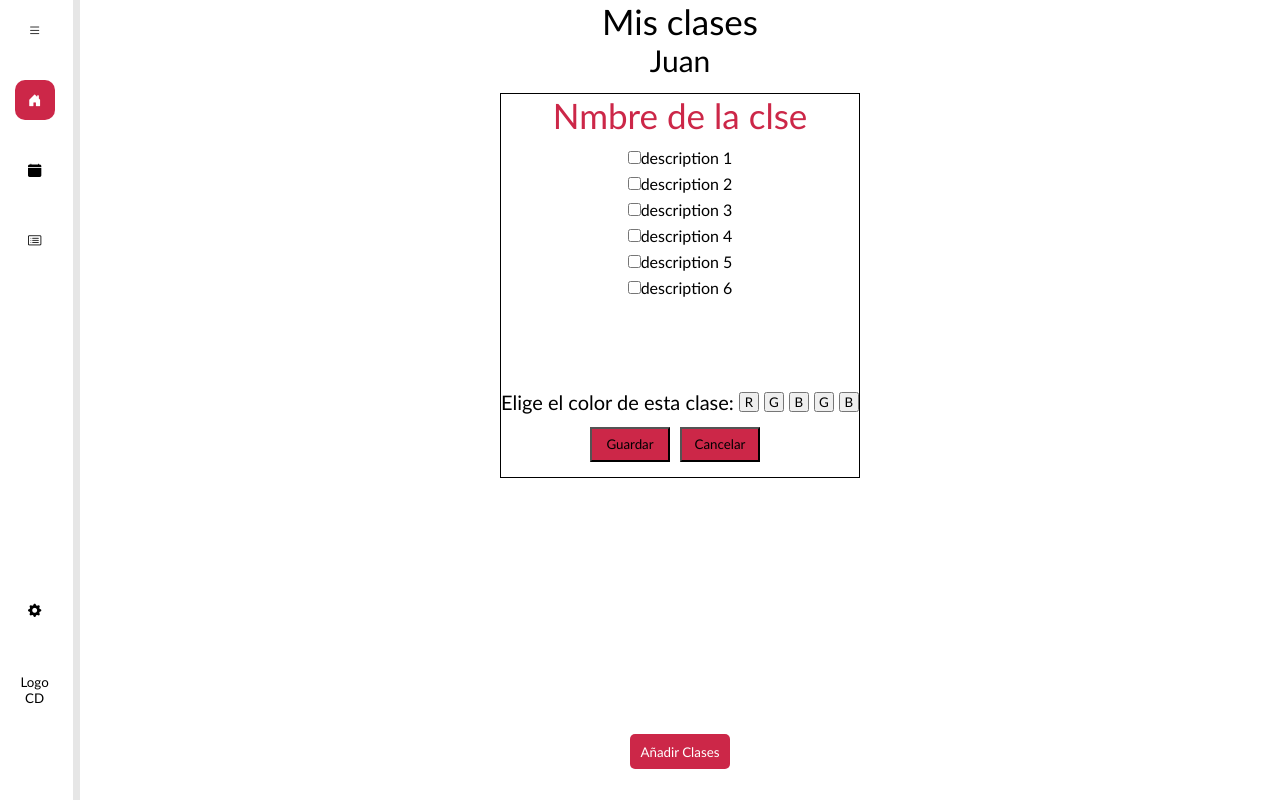
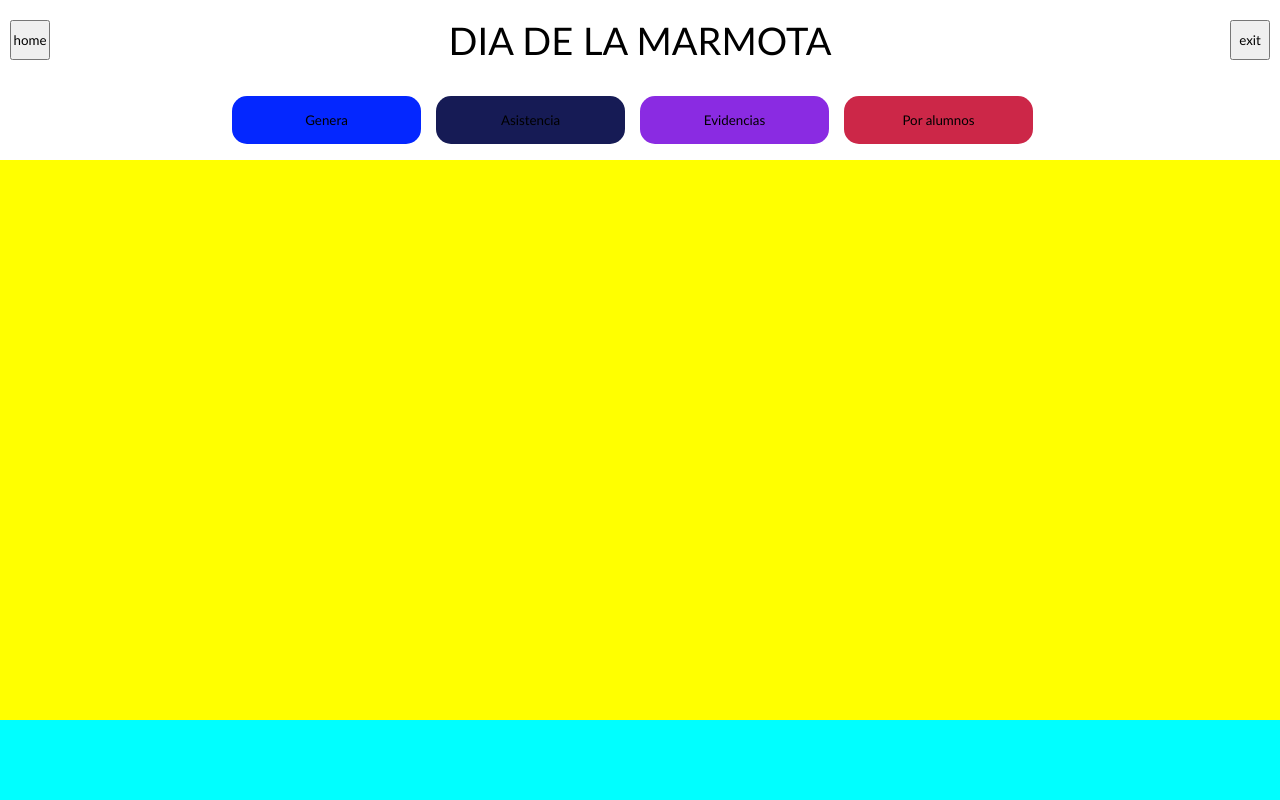
Before and after one commit to OlafGG/FrontServicioSocial, a React (Create React App) app: page / in a window 1280 px wide. Built offline with nearby package versions, Linux system fonts and the light colour scheme.

Commit message:
Edit class finished, and class information window added

```diff
--- a/src/App.js
+++ b/src/App.js
@@ -2,6 +2,7 @@ import './App.css';
 import CardClass from './components/pure/card.class';
 import ClassForm from './components/pure/form/class.form';
 import Login from './login/login';
+import ClassAddInfoEdit from './pages/class/class.add.info.edit';
 import HomePage from './pages/home/HomePage';
 
 
@@ -11,7 +12,8 @@ function App() {
   return (
     <div className="App">
       {/*<Login></Login>*/}
-      <HomePage></HomePage>
+      {/*<HomePage></HomePage>*/}
+      <ClassAddInfoEdit></ClassAddInfoEdit>
     </div>
   );
 }
--- /dev/null
+++ b/src/css/class.add.info.edit.css
@@ -0,0 +1,69 @@
+.class-add-information-edit{
+    width: 100vw;
+    height: 100vh;
+    box-sizing: border-box;
+    display: block;
+}
+
+.class-add-info-title{
+    width: 100%;
+    height: 10%;
+    text-align: center;
+    align-items: center;
+    display: flex;
+    justify-content: space-between;
+    padding: 10px;
+    box-sizing: border-box;
+}
+
+.class-edit-info-button-title{
+    width: 40px;
+    height:40px;
+}
+#class-edit-info-title{
+    font-size: 38px;
+}
+
+.class-add-info-buttons-up{
+    width: 100%;
+    height: 10%;
+    display: flex;
+    justify-content:center;
+    padding-left: 10px;
+    padding-right: 10px;
+    align-items: center;
+    justify-items: center;
+}
+
+.class-info-general-buttons{
+    width: 15%;
+    height: 60%;
+    border-radius: 15px;
+    border: none;
+    margin-right: 15px;
+}
+
+#general{
+    background-color: rgb(4, 39, 255);
+}
+#asistencia{
+    background-color: rgb(22, 27, 85);
+}
+#evidencias{
+    background-color: blueviolet;
+}
+#por-alumnos{
+    background-color: rgb(204, 39, 72);
+}
+
+.class-add-info-students{
+    width: 100%;
+    height: 70%;
+    background-color: yellow;
+}
+
+.class-add-info-buttons-edit{
+    width: 100%;
+    height: 10%;
+    background-color: aqua;
+}
--- a/src/css/class.card.css
+++ b/src/css/class.card.css
@@ -46,6 +46,7 @@
     align-items: center;
     border: none;
     color: black;
+    background-color: white;
 }
 
 #trash-icon-class{
--- a/src/css/edit.info.cass.css
+++ b/src/css/edit.info.cass.css
@@ -54,6 +54,8 @@ li{
     height: 20px;
     margin-left: 5px;
     float: right;
+    border-radius: 5px;
+    border: none;
 }
 
 .button-edit-class{
@@ -61,4 +63,27 @@ li{
     height: 35px;
     background-color: rgb(204, 39, 72);
     margin-right: 10px;
+    color: white;
+    border-radius: 5px;
+    border: none;
 }
+
+#rosa{
+    background-color: rgb(204, 39, 72);
+}
+
+#morado{
+    background-color: blueviolet;
+}
+
+#azulM{
+    background-color: rgb(22, 27, 85);
+}
+
+#azulC{
+    background-color: rgb(4, 39, 255);
+}
+
+#negro{
+    background-color: rgb(50, 50, 50);
+}
--- /dev/null
+++ b/src/pages/class/class.add.info.edit.jsx
@@ -0,0 +1,28 @@
+import React from 'react';
+import '../../css/class.add.info.edit.css'
+
+const ClassAddInfoEdit = () => {
+    return (
+        <div className='class-add-information-edit'>
+            <div className='class-add-info-title'>
+                <button className='class-edit-info-button-title'>home</button>
+                <label id='class-edit-info-title'>DIA DE LA MARMOTA</label>
+                <button className='class-edit-info-button-title'>exit</button>
+            </div>
+            <div className='class-add-info-buttons-up'>
+                <button className='class-info-general-buttons' id='general'>Genera</button>
+                <button className='class-info-general-buttons' id='asistencia'>Asistencia</button>
+                <button className='class-info-general-buttons' id='evidencias'>Evidencias</button>
+                <button className='class-info-general-buttons' id='por-alumnos'>Por alumnos</button>
+            </div>
+            <div className='class-add-info-students'>
+
+            </div>
+            <div className='class-add-info-buttons-edit'>
+
+            </div>
+        </div>
+    );
+}
+
+export default ClassAddInfoEdit;
--- a/src/pages/class/edit.info.class.jsx
+++ b/src/pages/class/edit.info.class.jsx
@@ -5,7 +5,7 @@ const EditInfoClass = () => {
     return (
         <div className='principal-edit-class'>
             <div className='titulo-edit-class'>
-                <label id='titulo-edit-class'>Nmbre de la clse</label>
+                <label id='titulo-edit-class'>Nombre de la clase</label>
             </div>
             <div id='inputs-class-edit'>
                 <li><input id='checkbox-d1' className='input-description-edit-class' type='checkbox'/><label for='checkbox-d1'>description 1</label></li>
@@ -18,11 +18,11 @@ const EditInfoClass = () => {
             </div>
             <div id='color-class-edit'>
                 <label id='color-edit-class-text'>Elige el color de esta clase: </label>
-                <button className='button-color-edit-class'>R</button>
-                <button className='button-color-edit-class'>G</button>
-                <button className='button-color-edit-class'>B</button>
-                <button className='button-color-edit-class'>G</button>
-                <button className='button-color-edit-class'>B</button>
+                <button className='button-color-edit-class' id='rosa'></button>
+                <button className='button-color-edit-class' id='morado'></button>
+                <button className='button-color-edit-class' id='azulM'></button>
+                <button className='button-color-edit-class' id='azulC'></button>
+                <button className='button-color-edit-class' id='negro'></button>
             </div>
             <div id='button-div-class-edit'>
                 <button className='button-edit-class'>Guardar</button>
--- a/src/pages/home/HomePage.jsx
+++ b/src/pages/home/HomePage.jsx
@@ -45,7 +45,8 @@ const HomePage = () => {
                 </div>
 
                 <div className='fondo'>
-                    <EditInfoClass></EditInfoClass>
+                    {/*<EditInfoClass></EditInfoClass>*/}
+                    <CardClass></CardClass>
                 </div>
                 <div id='btnAdding'>
                     <button id='btnAdd'>Añadir Clases</button>
```
